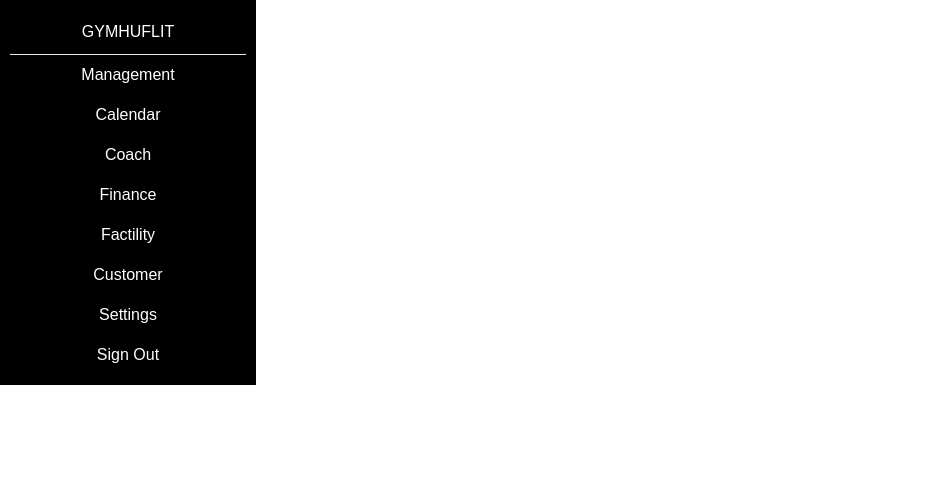
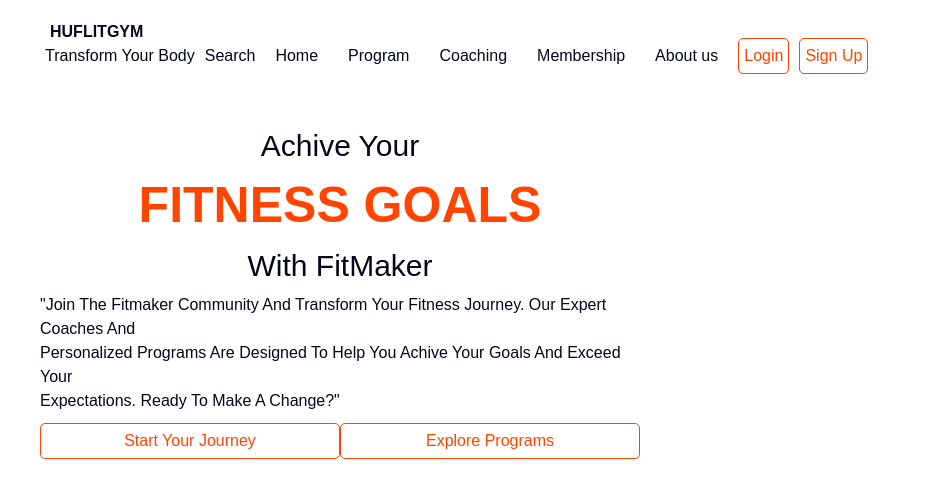
Before and after one commit to duckmahn/gym-management, a Next.js app in the folder user-app/: page / in a window 1280 px wide. Shown: the top 498 px of the page, without its empty margins (0-931 px from the left). Built offline with nearby package versions, Linux system fonts and the light colour scheme.

Commit message:
landingpage chua hoan chinh

```diff
--- /dev/null
+++ b/user-app/src/app/home/landingpage.css
@@ -0,0 +1,72 @@
+.landingpage{
+    padding: 20px 40px;
+}
+.landingpage .tiltle{
+    display: inline-block;
+    margin: 0 5px;
+}
+.landingpage .tiltle h2{
+    margin: 0 5px;
+    font-weight: bold;
+}
+
+.landingpage button{
+    display: inline-block;
+    margin: 0 5px;
+}
+.landingpage .search{
+    display: inline-block;
+}
+.landingpage .authencation{
+    border: 1px solid orangered;
+    border-radius: 5px;
+    padding: 5px;
+    color: orangered;
+}
+.landingpage .authencation:hover{
+    background-color: orangered;
+    color: white;
+}
+.landingpage ul{
+    display: inline-block;
+    list-style-type: none;
+}
+.landingpage ul li{
+    display: inline-block;
+    padding: 5px;
+    margin: 10px;
+}
+.landingpage ul li:hover{
+    border-bottom: 2px solid orangered;
+}
+.landingpage .second{
+    width: 100%;
+}
+.landingpage .left{
+    width: 50%;
+    padding: 40px 0px;
+}
+.landingpage .left p{
+   text-align: center;
+   font-size: 30px
+}
+.landingpage .left .outstanding{
+    font-size: 50px;
+    font-weight: bolder;
+    color: orangered;
+ }
+ .landingpage .left .describe{
+    margin: 5px 0px;
+ }
+ .landingpage .left button{
+    margin: 5px 0px;
+    width: 50%;
+    border: 1px solid orangered;
+    border-radius: 5px;
+    padding: 5px;
+    color: orangered;
+ }
+ .landingpage .left button:hover{
+    background-color: orangered;
+    color: white;
+ }
--- /dev/null
+++ b/user-app/src/app/home/landingpage.tsx
@@ -0,0 +1,41 @@
+import React from "react"
+import "./landingpage.css"
+
+export default function LandingPage() {
+  return (
+    <div className="landingpage">
+      <div>
+        <div className="tiltle">
+          <h2>HUFLITGYM</h2>
+          <p>Transform Your Body</p>
+        </div>
+        <button className="search">Search</button>
+        <ul>
+          <li>Home</li>
+          <li>Program</li>
+          <li>Coaching</li>
+          <li>Membership</li>
+          <li>About us</li>
+        </ul>
+        <button className="authencation">Login</button>
+        <button className="authencation">Sign Up</button>
+      </div>
+      <div className="second">
+        <div className="left">
+          <p>Achive Your</p>
+          <p className="outstanding">FITNESS GOALS</p>
+          <p>With FitMaker</p>
+          <div className="describe">
+            "Join The Fitmaker Community And Transform Your Fitness Journey. Our
+            Expert Coaches And <br />
+            Personalized Programs Are Designed To Help You Achive Your Goals And
+            Exceed Your <br />
+            Expectations. Ready To Make A Change?"
+          </div>
+          <button>Start Your Journey</button>
+          <button>Explore Programs</button>
+        </div>
+      </div>
+    </div>
+  )
+}
--- a/user-app/src/app/page.tsx
+++ b/user-app/src/app/page.tsx
@@ -1,6 +1,7 @@
 import Image from "next/image"
 import Dashboard from "./home/page"
+import LandingPage from "./home/landingpage"
 
 export default function Home() {
-  return <Dashboard />
+  return <LandingPage />
 }
```
